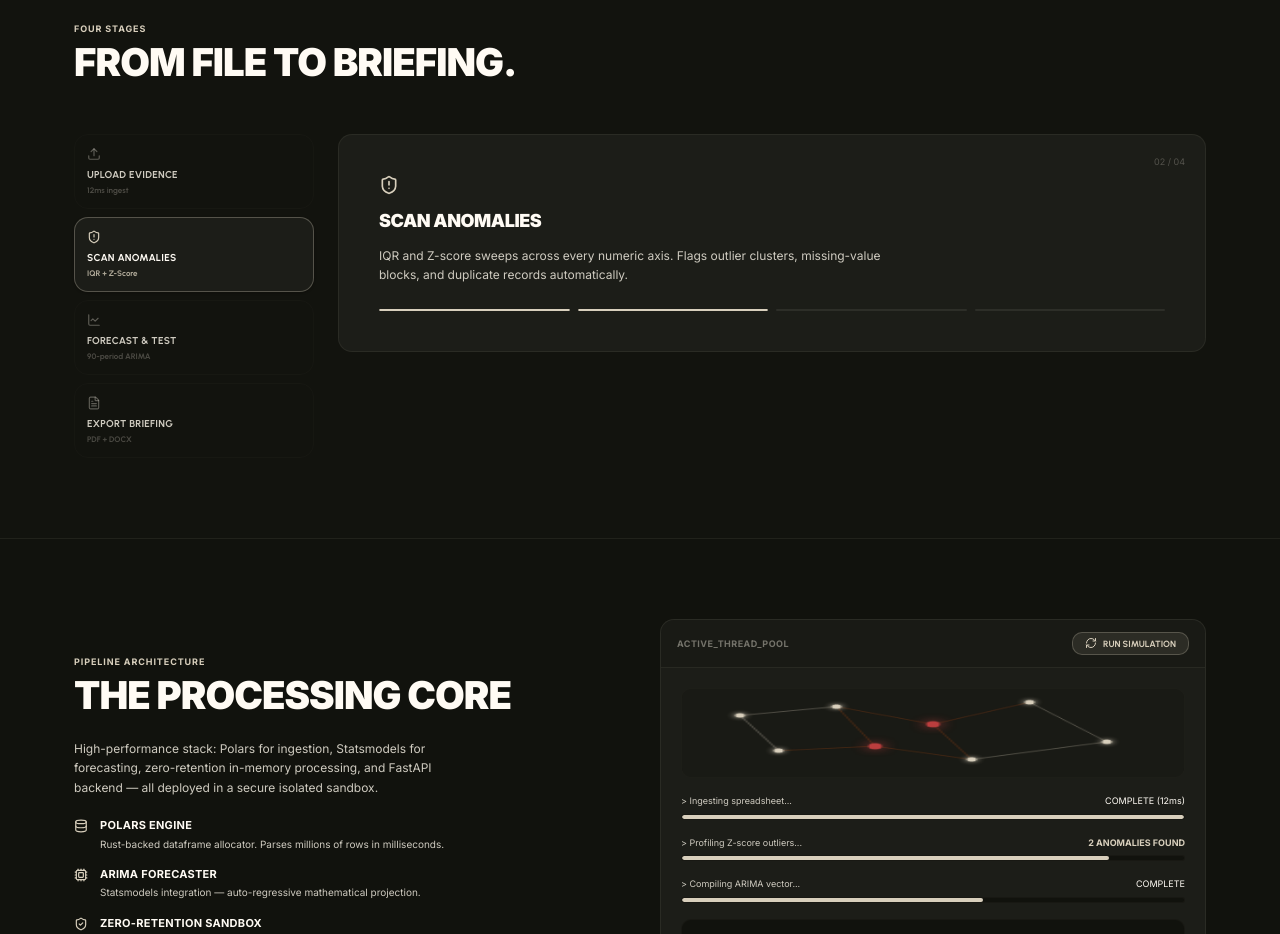
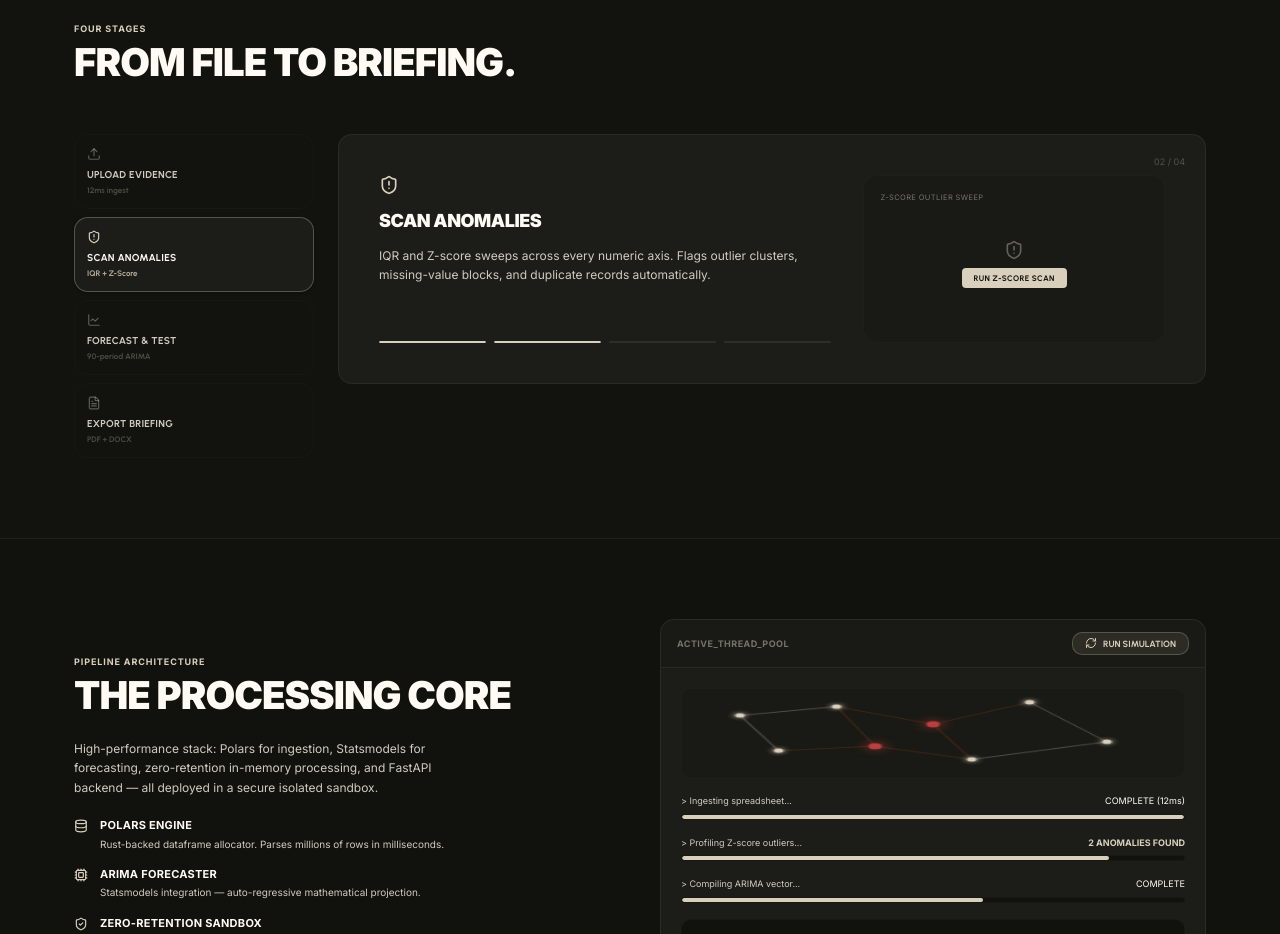
Before and after one commit to mannaxsara/detective-ai, a Next.js app in the folder frontend/: page / in a window 1280 px wide. Shown: the part 1680-2614 px from the top of the page. Built offline with nearby package versions, Linux system fonts and the light colour scheme.

Commit message:
design: upgrade timeline detail card with inline step-specific interactive simulator widgets

```diff
--- a/frontend/src/app/page.tsx
+++ b/frontend/src/app/page.tsx
@@ -194,6 +194,37 @@ export default function HomePage() {
   const [cardAlpha, setCardAlpha] = useState(0.05);
   const [cardPrompt, setCardPrompt] = useState<0 | 1>(0);
   const [cardExport, setCardExport] = useState<"PDF" | "DOCX">("PDF");
+
+  // Timeline interaction states
+  const [timelineUploadDone, setTimelineUploadDone] = useState(false);
+  const [timelineScanPercent, setTimelineScanPercent] = useState(0);
+  const [timelineScanStatus, setTimelineScanStatus] = useState<"idle" | "scanning" | "done">("idle");
+  const [timelineForecastPeriod, setTimelineForecastPeriod] = useState<30 | 60 | 90>(90);
+  const [timelineExportStatus, setTimelineExportStatus] = useState<"idle" | "generating" | "done">("idle");
+
+  const runTimelineScan = () => {
+    if (timelineScanStatus === "scanning") return;
+    setTimelineScanStatus("scanning");
+    setTimelineScanPercent(0);
+    const interval = setInterval(() => {
+      setTimelineScanPercent(prev => {
+        const next = prev + 10;
+        if (next >= 100) {
+          clearInterval(interval);
+          setTimelineScanStatus("done");
+        }
+        return next;
+      });
+    }, 100);
+  };
+
+  const runTimelineExport = () => {
+    if (timelineExportStatus === "generating") return;
+    setTimelineExportStatus("generating");
+    setTimeout(() => {
+      setTimelineExportStatus("done");
+    }, 1200);
+  };
 
   useEffect(() => { setMounted(true); }, []);
 
@@ -1048,20 +1079,142 @@ export default function HomePage() {
               })}
             </div>
 
-            {/* Detail card */}
-            <div className="border border-border bg-card rounded-xl p-8 md:p-10 min-h-[200px] flex flex-col justify-between relative">
+            {/* Interactive detail card */}
+            <div className="border border-border bg-card rounded-xl p-8 md:p-10 min-h-[250px] grid grid-cols-1 md:grid-cols-[1.2fr_0.8fr] gap-8 relative overflow-hidden">
               <div className="absolute top-5 right-5 font-mono text-[9px] text-muted-foreground/30 select-none">{String(activeStep + 1).padStart(2, "0")} / 04</div>
+
+              <div className="flex flex-col justify-between space-y-6">
                 <div className="space-y-3">
                   {React.createElement(steps[activeStep].icon, { className: "w-5 h-5 text-primary" })}
-                <h3 className="text-[18px] font-black uppercase tracking-tight">{steps[activeStep].title}</h3>
-                <p className="text-[12px] text-muted-foreground leading-relaxed max-w-lg">{steps[activeStep].detail}</p>
+                  <h3 className="text-[18px] font-black uppercase tracking-tight text-foreground">{steps[activeStep].title}</h3>
+                  <p className="text-[12px] text-muted-foreground leading-relaxed max-w-md">{steps[activeStep].detail}</p>
                 </div>
-              <div className="flex gap-2 pt-6">
+                <div className="flex gap-2 w-full pt-4">
                   {steps.map((_, i) => (
                     <div key={i} className="flex-1 h-0.5 rounded-full bg-muted overflow-hidden">
                       <div className={`h-full bg-primary rounded-full transition-all duration-300 ${i <= activeStep ? "w-full" : "w-0"}`} />
                     </div>
                   ))}
+                </div>
+              </div>
+
+              {/* Right side: Dynamic Interactive Preview Widget */}
+              <div className="border border-border/40 rounded-xl p-4 bg-background/25 flex flex-col justify-between min-h-[140px] font-mono text-[9px] relative">
+
+                {activeStep === 0 && (
+                  <div className="flex-1 flex flex-col justify-between animate-fade-in">
+                    <span className="text-[7.5px] text-muted-foreground/50 uppercase tracking-wider block">Evidence Dropzone</span>
+
+                    {timelineUploadDone ? (
+                      <div className="space-y-2 py-2">
+                        <div className="text-emerald-400 font-bold flex items-center gap-1.5">
+                          <CheckCircle2 className="w-3.5 h-3.5" /> telemetry.parquet ingested
+                        </div>
+                        <div className="text-[8px] text-muted-foreground">10,240 rows parsed (12ms latency). Schema locked.</div>
+                        <button onClick={() => setTimelineUploadDone(false)} className="text-[7.5px] text-primary underline cursor-pointer">Reset upload</button>
+                      </div>
+                    ) : (
+                      <div className="flex-1 flex flex-col justify-center items-center py-4 space-y-2">
+                        <Upload className="w-5 h-5 text-muted-foreground/40 animate-pulse" />
+                        <button onClick={() => setTimelineUploadDone(true)} className="px-3 py-1 rounded bg-primary text-primary-foreground font-bold text-[8px] uppercase tracking-wider hover:opacity-90 active:scale-95 transition-all cursor-pointer">
+                          Browse files
+                        </button>
+                        <span className="text-[7px] text-muted-foreground/40">Drop CSV, JSON, or Parquet here</span>
+                      </div>
+                    )}
+                  </div>
+                )}
+
+                {activeStep === 1 && (
+                  <div className="flex-1 flex flex-col justify-between animate-fade-in">
+                    <span className="text-[7.5px] text-muted-foreground/50 uppercase tracking-wider block">Z-Score Outlier sweep</span>
+
+                    {timelineScanStatus === "idle" && (
+                      <div className="flex-1 flex flex-col justify-center items-center py-4 space-y-2">
+                        <ShieldAlert className="w-5 h-5 text-muted-foreground/40" />
+                        <button onClick={runTimelineScan} className="px-3 py-1 rounded bg-primary text-primary-foreground font-bold text-[8px] uppercase tracking-wider hover:opacity-90 active:scale-95 transition-all cursor-pointer">
+                          Run Z-score Scan
+                        </button>
+                      </div>
+                    )}
+
+                    {timelineScanStatus === "scanning" && (
+                      <div className="flex-1 flex flex-col justify-center space-y-2.5 py-3">
+                        <div className="flex justify-between font-bold">
+                          <span>Scanning rows...</span>
+                          <span>{timelineScanPercent}%</span>
+                        </div>
+                        <div className="w-full h-1 rounded-full bg-border overflow-hidden">
+                          <div className="h-full bg-primary" style={{ width: `${timelineScanPercent}%` }} />
+                        </div>
+                      </div>
+                    )}
+
+                    {timelineScanStatus === "done" && (
+                      <div className="space-y-2 py-2">
+                        <div className="text-emerald-400 font-bold flex items-center gap-1.5">
+                          <CheckCircle2 className="w-3.5 h-3.5" /> 2 anomalies located
+                        </div>
+                        <div className="text-[8px] text-muted-foreground">Row 428 spike detected. Imputation rules applied.</div>
+                        <button onClick={() => setTimelineScanStatus("idle")} className="text-[7.5px] text-primary underline cursor-pointer">Run scan again</button>
+                      </div>
+                    )}
+                  </div>
+                )}
+
+                {activeStep === 2 && (
+                  <div className="flex-1 flex flex-col justify-between animate-fade-in">
+                    <div className="flex justify-between items-center">
+                      <span className="text-[7.5px] text-muted-foreground/50 uppercase tracking-wider">ARIMA Regression</span>
+                      <div className="flex border border-border rounded font-mono text-[7px]">
+                        {([30, 60, 90] as const).map(d => (
+                          <button key={d} onClick={() => setTimelineForecastPeriod(d)} className={`px-1 py-0.5 cursor-pointer ${timelineForecastPeriod === d ? "bg-primary text-primary-foreground" : "hover:bg-muted/40 text-muted-foreground"}`}>{d}d</button>
+                        ))}
+                      </div>
+                    </div>
+
+                    <div className="h-12 w-full text-primary border border-border/40 rounded bg-background/30 p-1.5 my-2">
+                      <svg className="w-full h-full" viewBox="0 0 200 40" preserveAspectRatio="none">
+                        <path d={`M0,30 Q40,12 80,24 T150,${timelineForecastPeriod === 30 ? 20 : timelineForecastPeriod === 60 ? 14 : 8} L200,30 L0,30 Z`} fill="currentColor" className="text-primary/6" />
+                        <polyline points="0,30 30,26 60,18 80,24" fill="none" stroke="currentColor" strokeWidth="1.2" className="text-primary/50" />
+                        <path d={timelineForecastPeriod === 30 ? "M80,24 Q110,20 140,22 T200,24" : timelineForecastPeriod === 60 ? "M80,24 Q110,14 140,16 T200,14" : "M80,24 Q110,8 140,10 T200,6"} fill="none" stroke="currentColor" strokeWidth="1.5" strokeDasharray="3 2" className="text-primary transition-all duration-300" />
+                      </svg>
+                    </div>
+                  </div>
+                )}
+
+                {activeStep === 3 && (
+                  <div className="flex-1 flex flex-col justify-between animate-fade-in">
+                    <span className="text-[7.5px] text-muted-foreground/50 uppercase tracking-wider block">Briefing compiler</span>
+
+                    {timelineExportStatus === "idle" && (
+                      <div className="flex-1 flex flex-col justify-center items-center py-4 space-y-2">
+                        <FileText className="w-5 h-5 text-muted-foreground/40 animate-pulse" />
+                        <button onClick={runTimelineExport} className="px-3 py-1 rounded bg-primary text-primary-foreground font-bold text-[8px] uppercase tracking-wider hover:opacity-90 active:scale-95 transition-all cursor-pointer">
+                          Generate Briefing
+                        </button>
+                      </div>
+                    )}
+
+                    {timelineExportStatus === "generating" && (
+                      <div className="flex-1 flex flex-col justify-center items-center py-4 space-y-2">
+                        <RefreshCw className="w-5 h-5 text-primary animate-spin" />
+                        <span>Assembling PDF report...</span>
+                      </div>
+                    )}
+
+                    {timelineExportStatus === "done" && (
+                      <div className="space-y-2 py-2">
+                        <div className="text-emerald-400 font-bold flex items-center gap-1.5">
+                          <CheckCircle2 className="w-3.5 h-3.5" /> PDF briefing ready
+                        </div>
+                        <div className="text-[8px] text-muted-foreground">forensic_brief.pdf successfully compiled.</div>
+                        <button onClick={() => setTimelineExportStatus("idle")} className="text-[7.5px] text-primary underline cursor-pointer">Recompile report</button>
+                      </div>
+                    )}
+                  </div>
+                )}
+
               </div>
             </div>
           </div>
```
Lines whose indentation alone changed are shown as unchanged.
